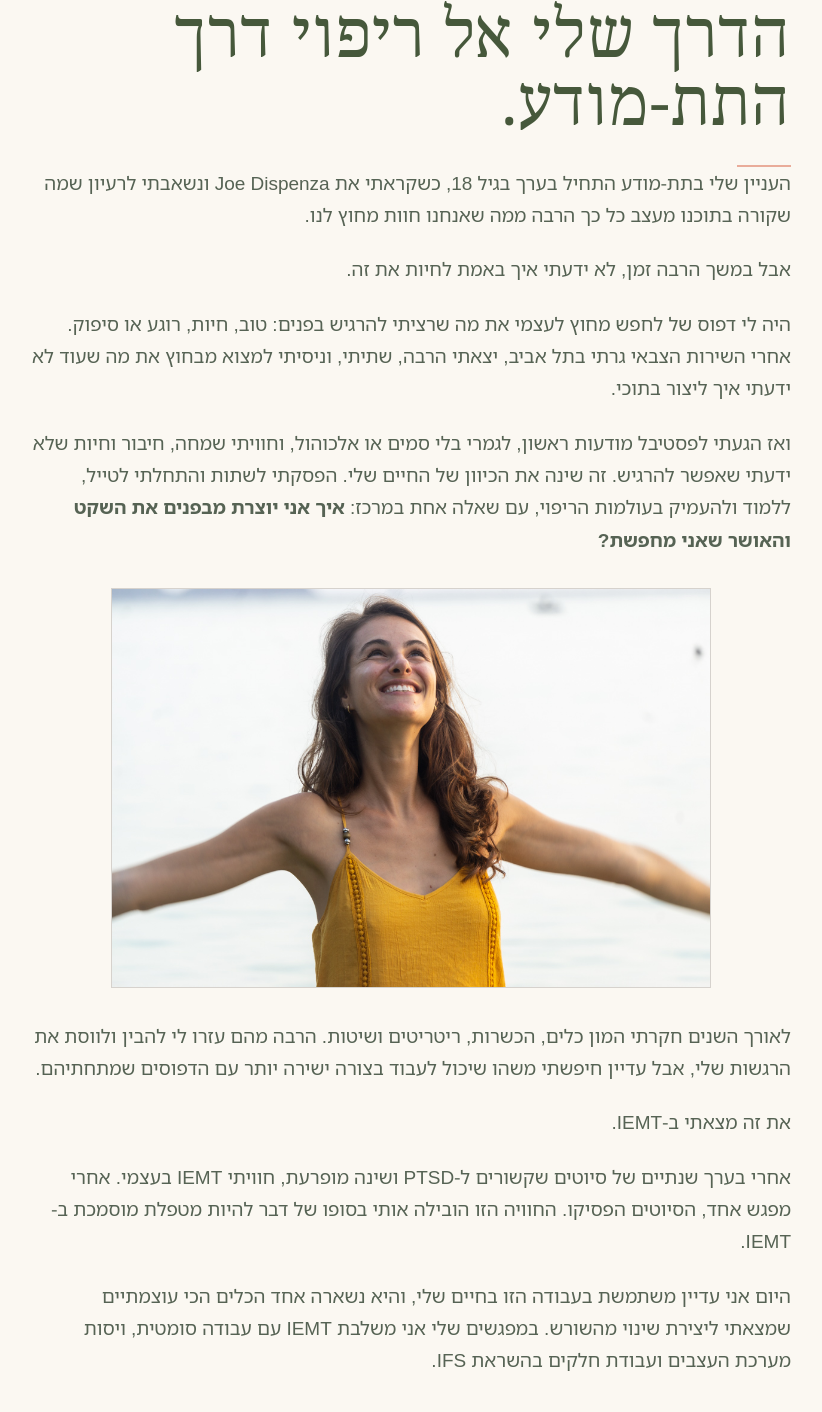
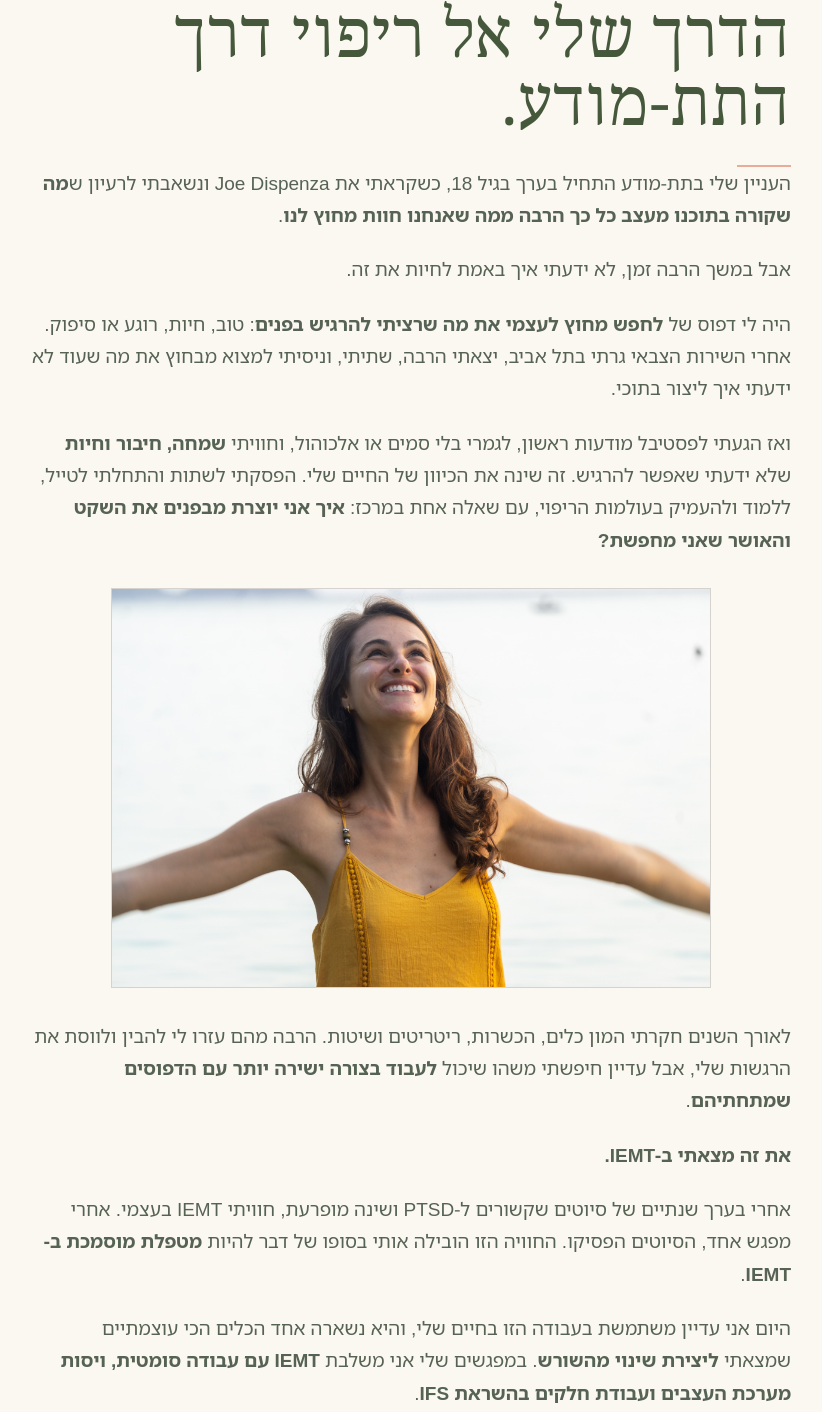
Before and after one commit to danielleronit-source/website, a plain HTML site: page IEMT/he/index.html in a window 1280 px wide. Shown: the part 4721-6133 px from the top of the page, without its empty margins (229-1051 px from the left). Drawn offline with nearby package versions, Linux system fonts and the light colour scheme.

Commit message:
Emphasize key phrases in the About Me story

```diff
--- a/IEMT/he/index.html
+++ b/IEMT/he/index.html
@@ -104,17 +104,17 @@
         <div>
           <p class="eyebrow">עליי</p>
           <h2>הדרך שלי אל ריפוי דרך התת-מודע.</h2>
-          <p>העניין שלי בתת-מודע התחיל בערך בגיל 18, כשקראתי את Joe Dispenza ונשאבתי לרעיון שמה שקורה בתוכנו מעצב כל כך הרבה ממה שאנחנו חוות מחוץ לנו.</p>
+          <p>העניין שלי בתת-מודע התחיל בערך בגיל 18, כשקראתי את Joe Dispenza ונשאבתי לרעיון ש<strong>מה שקורה בתוכנו מעצב כל כך הרבה ממה שאנחנו חוות מחוץ לנו</strong>.</p>
           <p>אבל במשך הרבה זמן, לא ידעתי איך באמת לחיות את זה.</p>
-          <p>היה לי דפוס של לחפש מחוץ לעצמי את מה שרציתי להרגיש בפנים: טוב, חיות, רוגע או סיפוק. אחרי השירות הצבאי גרתי בתל אביב, יצאתי הרבה, שתיתי, וניסיתי למצוא מבחוץ את מה שעוד לא ידעתי איך ליצור בתוכי.</p>
-          <p>ואז הגעתי לפסטיבל מודעות ראשון, לגמרי בלי סמים או אלכוהול, וחוויתי שמחה, חיבור וחיות שלא ידעתי שאפשר להרגיש. זה שינה את הכיוון של החיים שלי. הפסקתי לשתות והתחלתי לטייל, ללמוד ולהעמיק בעולמות הריפוי, עם שאלה אחת במרכז: <strong>איך אני יוצרת מבפנים את השקט והאושר שאני מחפשת?</strong></p>
+          <p>היה לי דפוס של <strong>לחפש מחוץ לעצמי את מה שרציתי להרגיש בפנים</strong>: טוב, חיות, רוגע או סיפוק. אחרי השירות הצבאי גרתי בתל אביב, יצאתי הרבה, שתיתי, וניסיתי למצוא מבחוץ את מה שעוד לא ידעתי איך ליצור בתוכי.</p>
+          <p>ואז הגעתי לפסטיבל מודעות ראשון, לגמרי בלי סמים או אלכוהול, וחוויתי <strong>שמחה, חיבור וחיות</strong> שלא ידעתי שאפשר להרגיש. זה שינה את הכיוון של החיים שלי. הפסקתי לשתות והתחלתי לטייל, ללמוד ולהעמיק בעולמות הריפוי, עם שאלה אחת במרכז: <strong>איך אני יוצרת מבפנים את השקט והאושר שאני מחפשת?</strong></p>
         <div class="about-photo-wrap">
           <img src="../../assets/media/danielle-about-iemt.jpg" alt="דניאל רונית מחייכת ליד הים">
         </div>
-          <p>לאורך השנים חקרתי המון כלים, הכשרות, ריטריטים ושיטות. הרבה מהם עזרו לי להבין ולווסת את הרגשות שלי, אבל עדיין חיפשתי משהו שיכול לעבוד בצורה ישירה יותר עם הדפוסים שמתחתיהם.</p>
-          <p>את זה מצאתי ב-IEMT.</p>
-          <p>אחרי בערך שנתיים של סיוטים שקשורים ל-PTSD ושינה מופרעת, חוויתי IEMT בעצמי. אחרי מפגש אחד, הסיוטים הפסיקו. החוויה הזו הובילה אותי בסופו של דבר להיות מטפלת מוסמכת ב-IEMT.</p>
-          <p>היום אני עדיין משתמשת בעבודה הזו בחיים שלי, והיא נשארה אחד הכלים הכי עוצמתיים שמצאתי ליצירת שינוי מהשורש. במפגשים שלי אני משלבת IEMT עם עבודה סומטית, ויסות מערכת העצבים ועבודת חלקים בהשראת IFS.</p>
+          <p>לאורך השנים חקרתי המון כלים, הכשרות, ריטריטים ושיטות. הרבה מהם עזרו לי להבין ולווסת את הרגשות שלי, אבל עדיין חיפשתי משהו שיכול <strong>לעבוד בצורה ישירה יותר עם הדפוסים שמתחתיהם</strong>.</p>
+          <p><strong>את זה מצאתי ב-IEMT.</strong></p>
+          <p>אחרי בערך שנתיים של סיוטים שקשורים ל-PTSD ושינה מופרעת, חוויתי IEMT בעצמי. אחרי מפגש אחד, הסיוטים הפסיקו. החוויה הזו הובילה אותי בסופו של דבר להיות <strong>מטפלת מוסמכת ב-IEMT</strong>.</p>
+          <p>היום אני עדיין משתמשת בעבודה הזו בחיים שלי, והיא נשארה אחד הכלים הכי עוצמתיים שמצאתי <strong>ליצירת שינוי מהשורש</strong>. במפגשים שלי אני משלבת <strong>IEMT עם עבודה סומטית, ויסות מערכת העצבים ועבודת חלקים בהשראת IFS</strong>.</p>
         </div>
       </div>
     </section>
```
Also changed, not shown: IEMT/index.html (+7 -7 lines).
